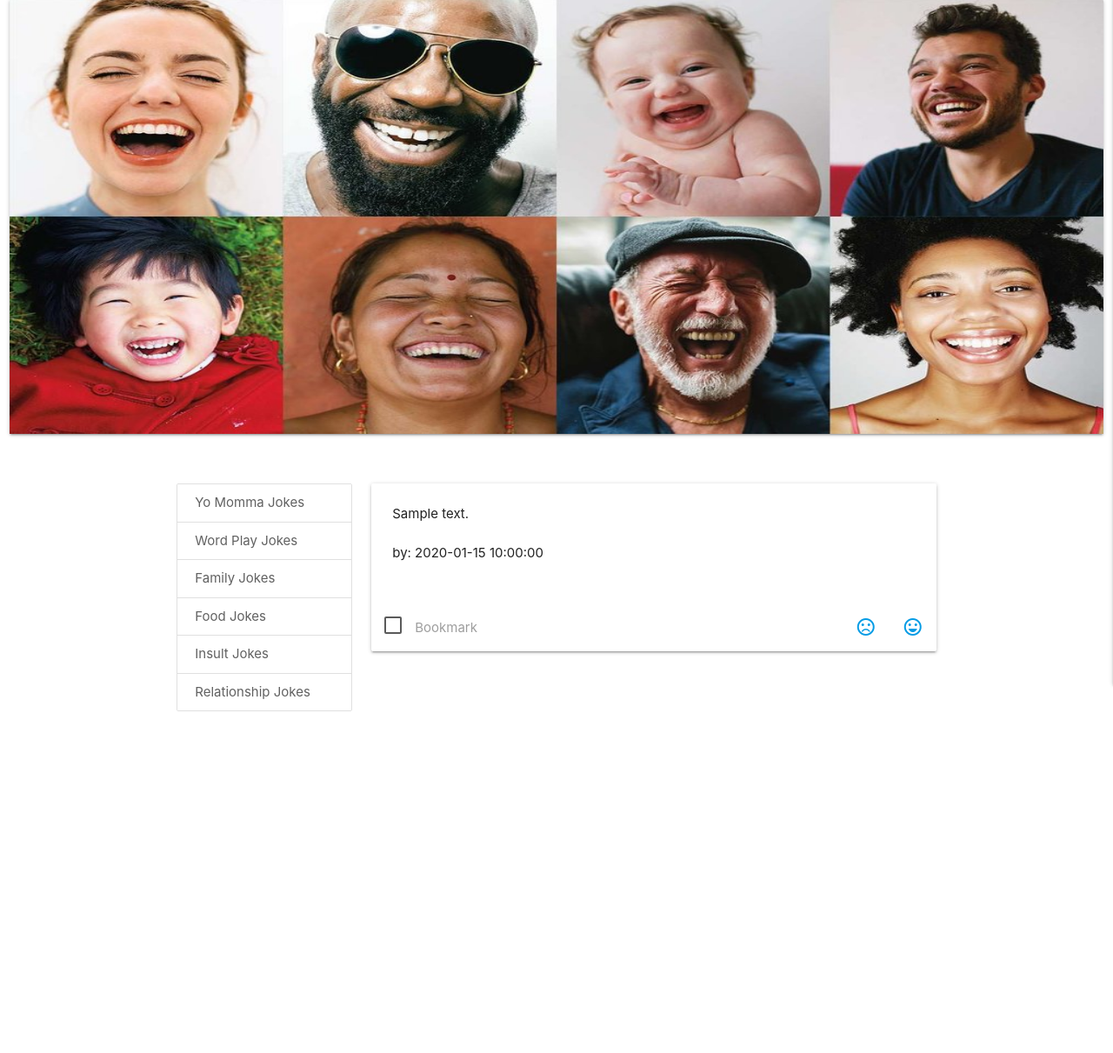
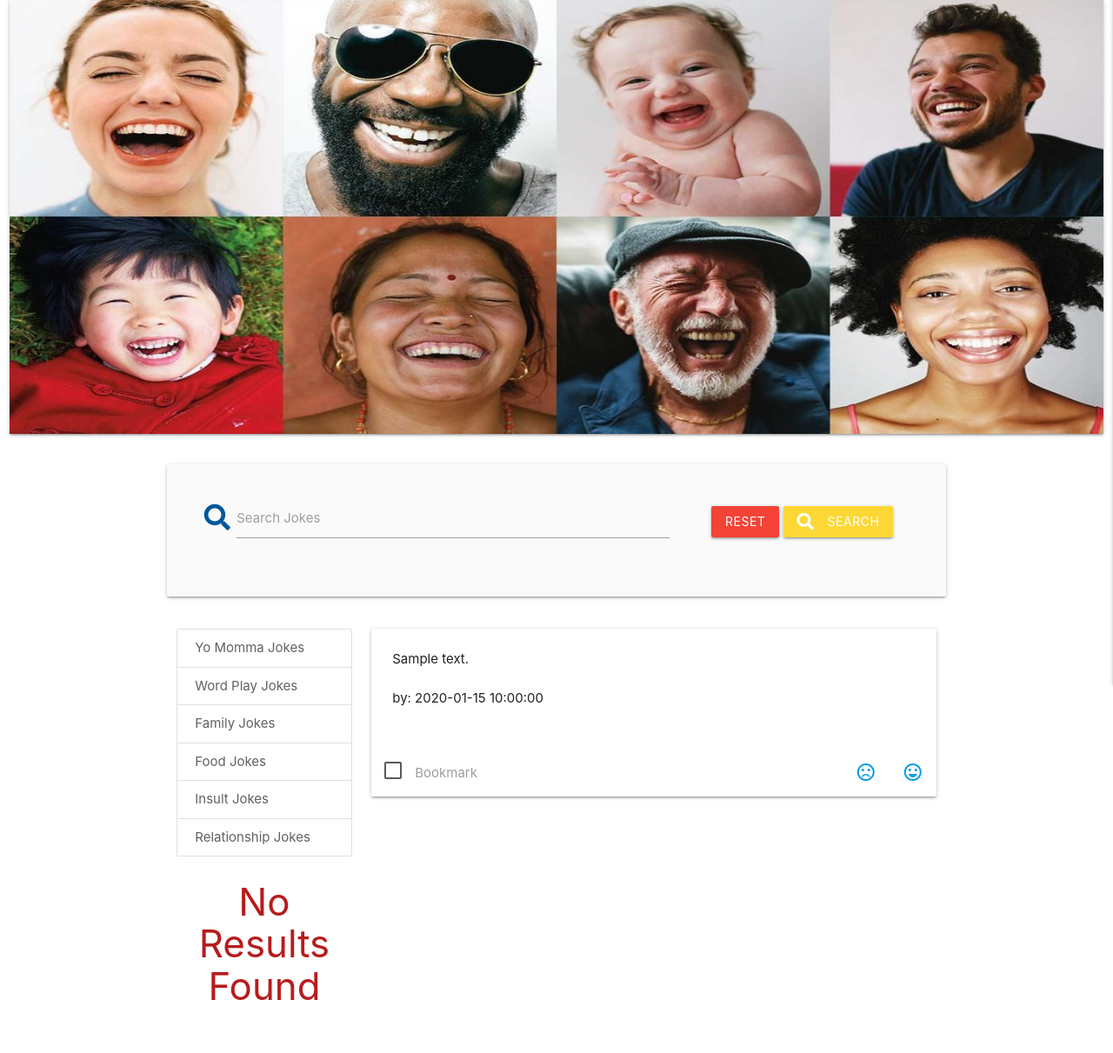
Before and after one commit to karzuin/jokes_library_MS3, a Flask app: page / in a window 1280 px wide. Shown: the part 73-1284 px from the top of the page at 87% size. Before the commit the page ends 891 px from the top, so only its background shows below. Run offline with Flask 2, Linux system fonts and the light colour scheme; a database or web service that is not in the repository returns one stand-in record (values such as "Sample title"); some libraries are stand-ins or nearby versions.

Commit message:
Added Search functionality

```diff
--- a/app.py
+++ b/app.py
@@ -23,6 +23,13 @@ mongo = PyMongo(app)
 @app.route("/get_jokes")
 def get_jokes():
     jokes = list(mongo.db.jokes.find())
+    return render_template("jokes.html", jokes=jokes)
+
+
+@app.route("/search", methods=["GET", "POST"])
+def search():
+    query = request.form.get("query")
+    jokes = list(mongo.db.jokes.find({"$text": {"$search": query}}))
     return render_template("jokes.html", jokes=jokes)
 
 
--- a/templates/jokes.html
+++ b/templates/jokes.html
@@ -2,6 +2,23 @@
 {% block content %}
 
 
+    <div class="row card-panel grey lighten-5">
+        <form action="{{ url_for('search') }}" method="POST" class="col s12">
+            <div class="row valign-wrapper center-align">
+                <div class="input-field col s12 m8">
+                    <i class="fas fa-search prefix light-blue-text text-darken-4"></i>
+                    <input type="text" name="query" id="query" minlength="3" class="validate" required>
+                    <label for="query">Search Jokes</label>
+                </div>
+                <div class="col s12 m4">
+                    <a href="{{ url_for('get_jokes') }}" class="red btn text-shadow">Reset</a>
+                    <button type="submit" class="yellow darken-1 btn text-shadow">
+                        <i class="fas fa-search left"></i> Search
+                    </button>
+                </div>
+            </div>
+        </form>
+    </div>
     <div class="row section">
         <!--joke category panel-->
         <div class="col s3">
@@ -13,6 +30,9 @@
                 <a href="#!" class="collection-item grey-text text-darken-2">Insult Jokes</a>
                 <a href="#!" class="collection-item grey-text text-darken-2">Relationship Jokes</a>
             </div>
+        {% if jokes|length > 0 %}
+         <h3 class="red-text text-darken-4 center-align">No Results Found</h3>
+        {% endif %}
         </div>
         <div class="col s9">
         {% for joke in jokes %}
```
